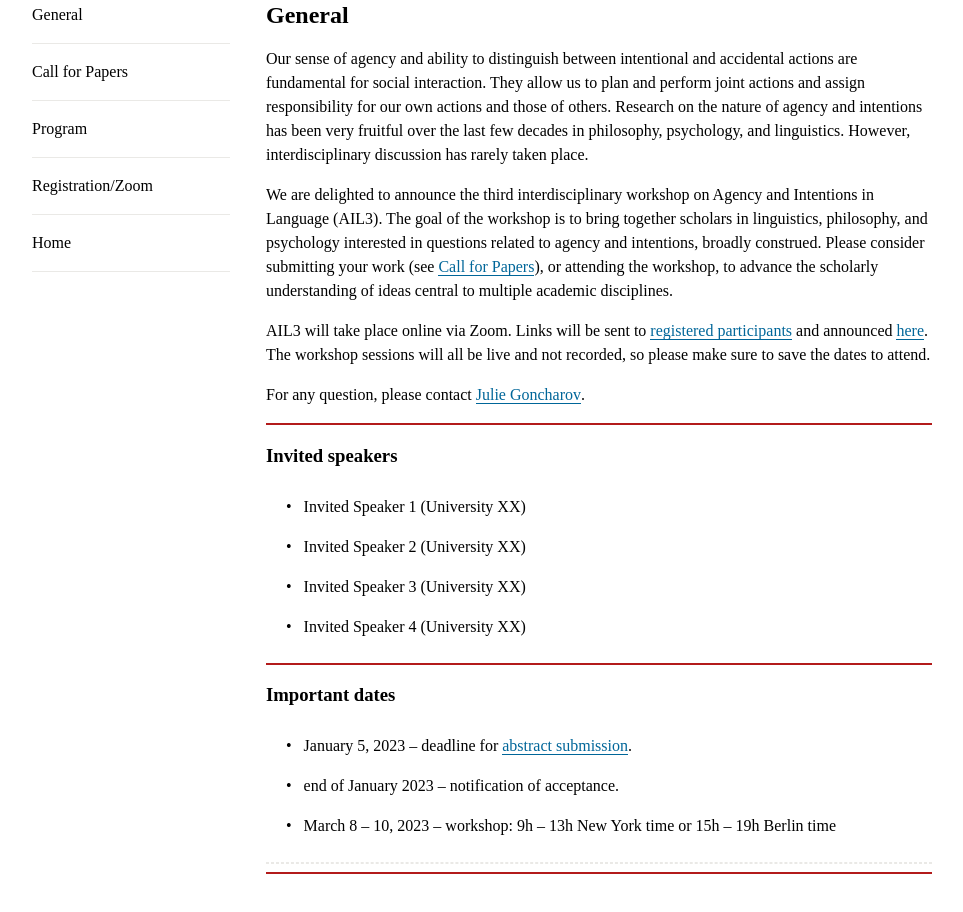
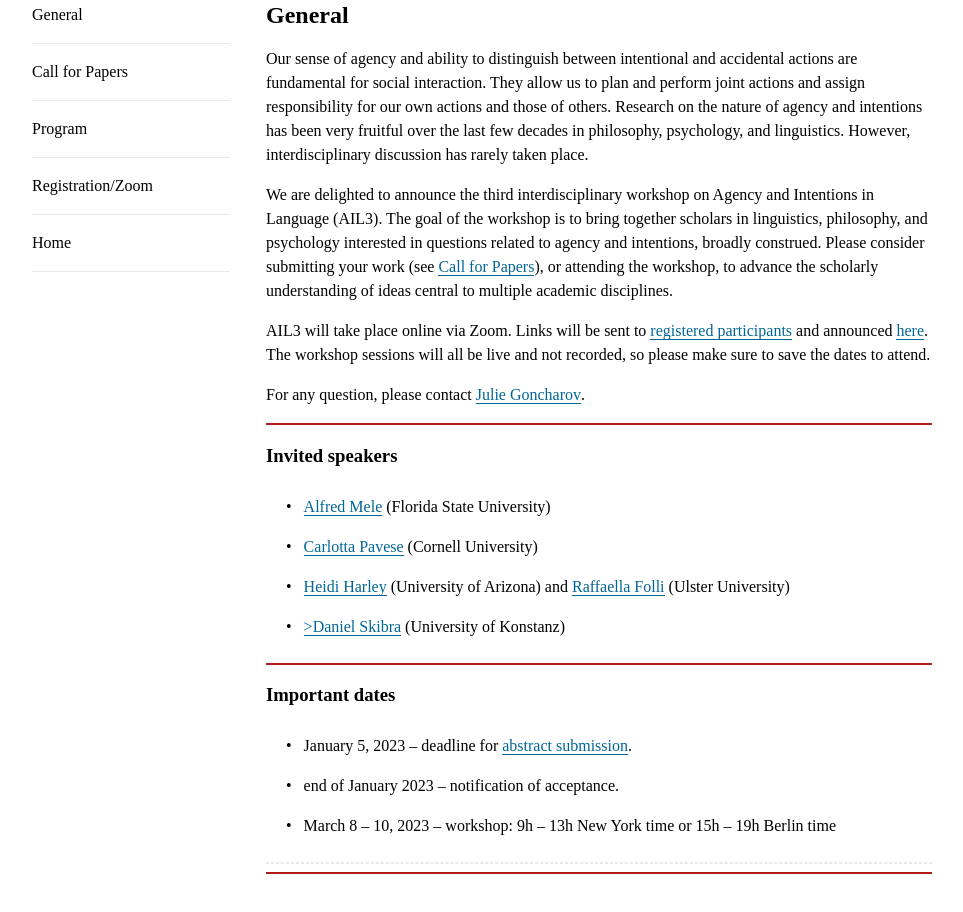
Before and after one commit to ail-workshop/AIL3-Workshop, a plain HTML site: page index.html in a window 1280 px wide. Shown: the part 593-1505 px from the top of the page, without its empty margins (158-1121 px from the left). Drawn offline with Linux system fonts and the light colour scheme.

Commit message:
corrected invitees

```diff
--- a/index.html
+++ b/index.html
@@ -80,16 +80,16 @@
             <h3>Invited speakers</h3>                                         <!-- modify section and css for emoji -->
             <ul id="speakers">
               <li>
-                Invited Speaker 1 (University XX)
+               <a href="https://philosophy.fsu.edu/alfred-mele">Alfred Mele</a> (Florida State University)
               </li>
               <li>
-                Invited Speaker 2 (University XX)
+               <a href="https://www.carlottapavese.org/">Carlotta Pavese</a> (Cornell University)
               </li>
               <li>
-                Invited Speaker 3 (University XX)
+               <a href="http://heidiharley.com/">Heidi Harley</a> (University of Arizona) and <a href="https://www.ulster.ac.uk/staff/r-folli">Raffaella Folli</a> (Ulster University)
               </li>
               <li>
-                Invited Speaker 4 (University XX)
+               <a href="http://danielskibra.weebly.com">>Daniel Skibra</a> (University of Konstanz)
               </li>
             </ul>
             <hr>
```
